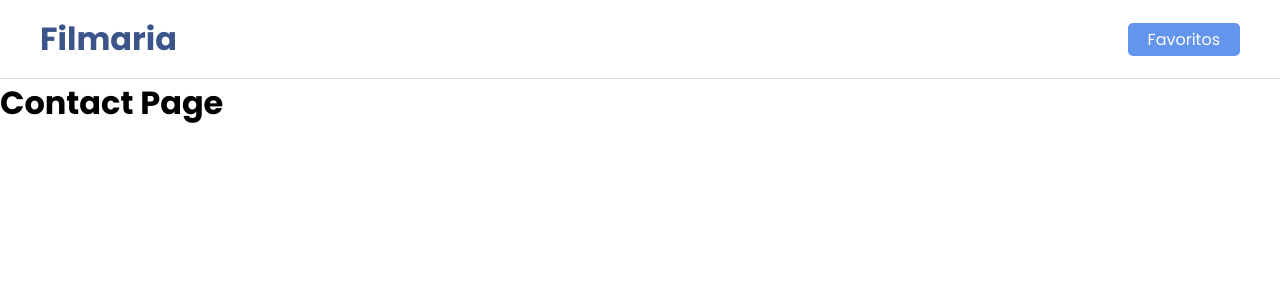
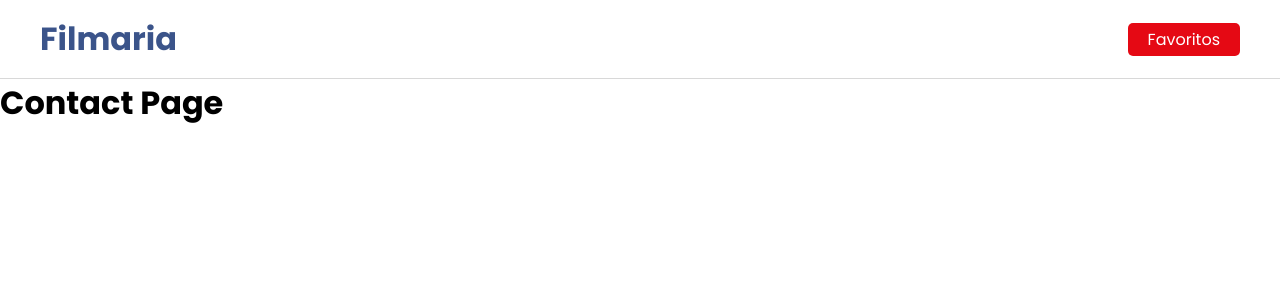
Before and after one commit to juniorknx/filmaria, a React (Create React App) app: page /contato in a window 1280 px wide. Shown: the top 300 px of the page. Built offline with nearby package versions, Linux system fonts and the light colour scheme; the HTML template or start-up script is replaced by a standard one.

Commit message:
Ajuste componente de botao

```diff
--- a/src/components/Button/style.css
+++ b/src/components/Button/style.css
@@ -1,5 +1,5 @@
 .button-primary {
-    background:cornflowerblue;
+    background:#e50914;
     color: #fff;
     padding: 5px 20px 5px 20px;
     border-radius: 5px;
```
